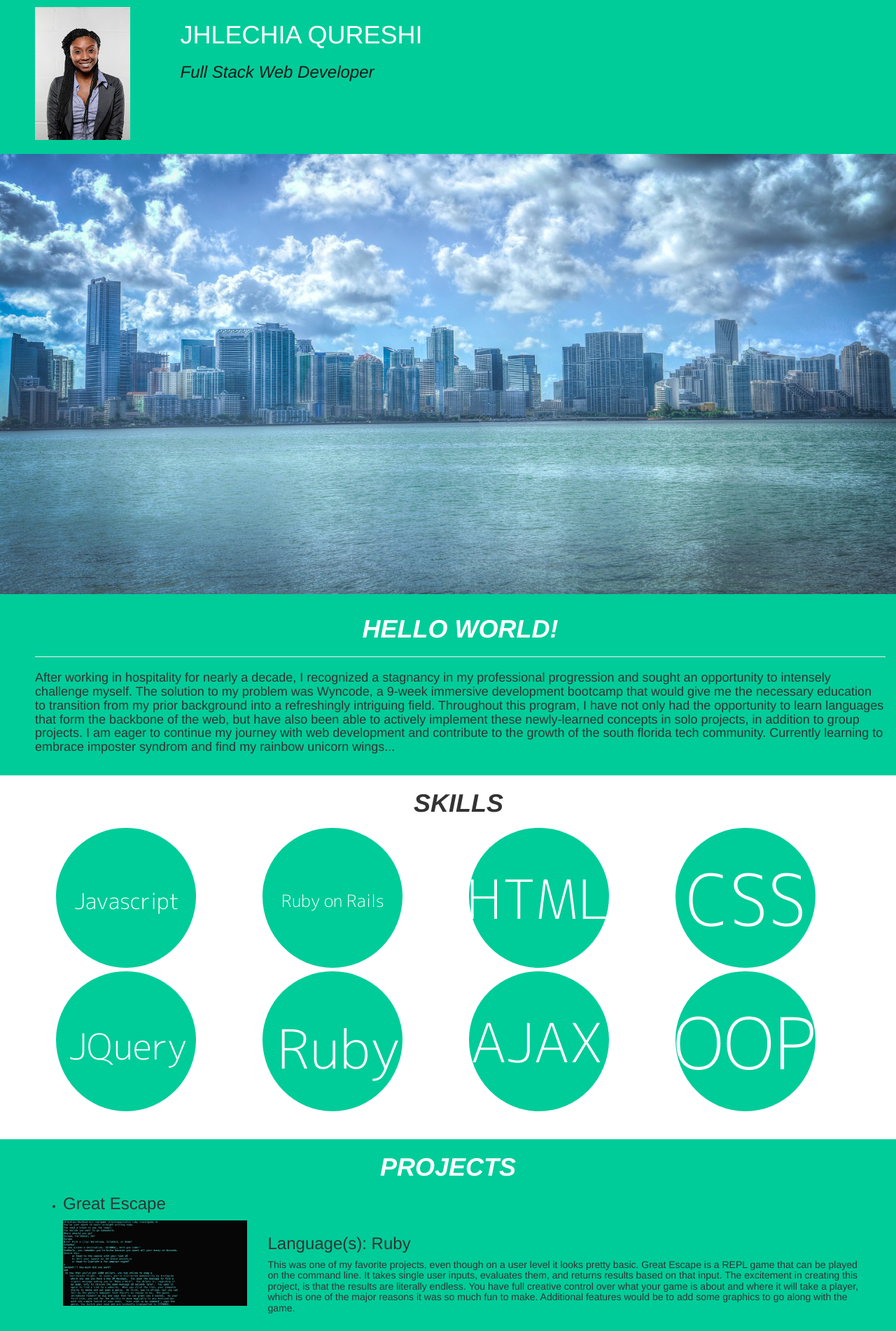
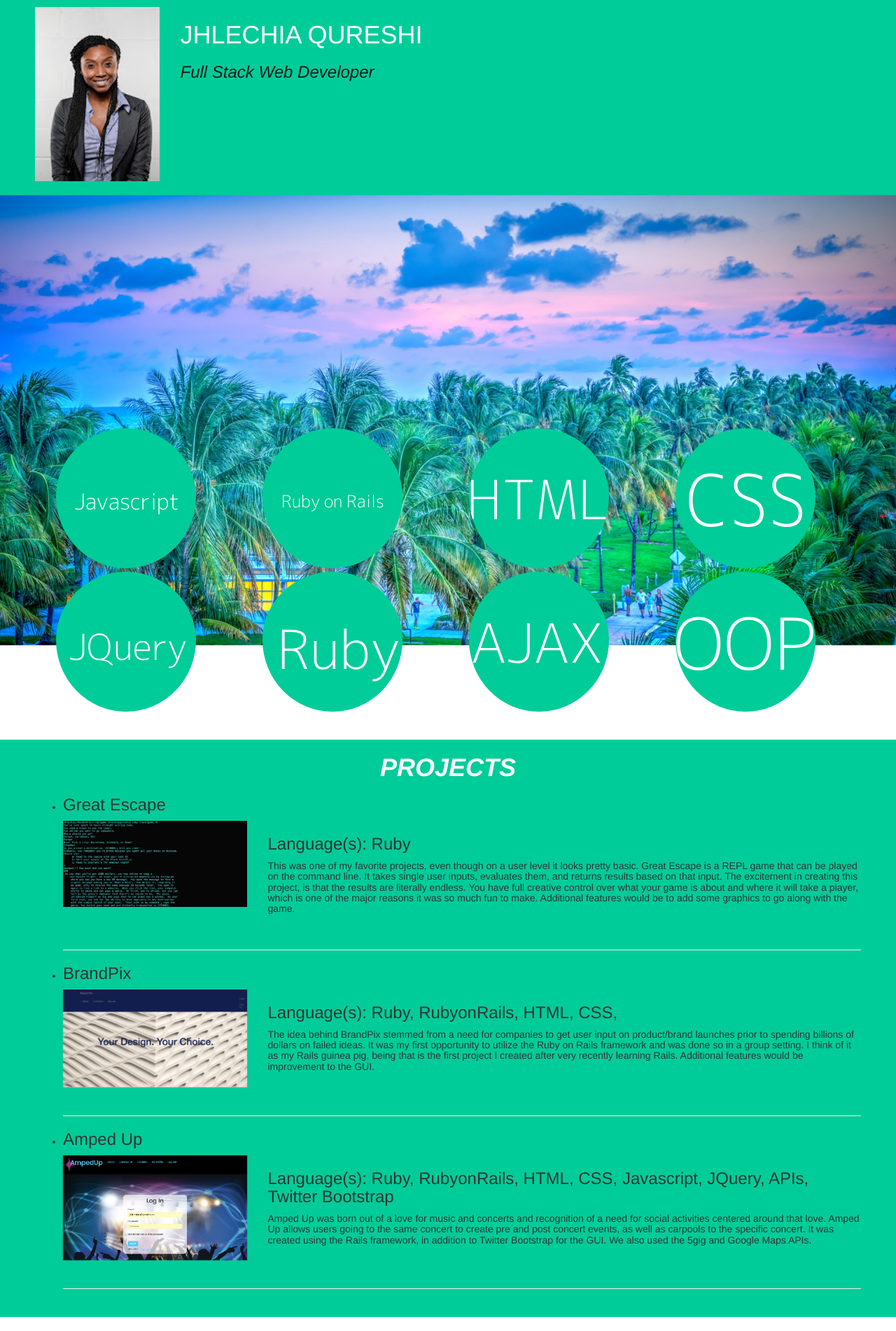
Before and after one commit to jhlechia/portfolio_site, a PHP site: page / in a window 1280 px wide. Shown: the top 1902 px of the page at 70% size. Run offline with PHP 8.4, Linux system fonts and the light colour scheme.

Commit message:
Created fixed background image.  Fixed div that was being hidden behind image

```diff
--- a/css/styles.css
+++ b/css/styles.css
@@ -56,3 +56,7 @@
   padding-top: 10px;
   padding-left: 50px;
 }
+
+.contact-section {
+  margin-bottom: 480px;
+}
--- a/index.html
+++ b/index.html
@@ -8,6 +8,7 @@
   <script type="text/javascript" src="./scripts/jQuery.js"></script>
 </head>
 <body>
+
   <div class="container-fluid header-section">
     <div class="row">
       <div class="col-md-2">
@@ -20,15 +21,15 @@
     </div><br>
   </div> <!--division for header section -->
 
-  <div class="container-fluid picture-section">
+  <div class="container-fluid picture-section"  style="position: fixed" >
     <div class="row">
-      <img src="./img/miami.png" alt="My Image" class="img-responsive">
-    </div>
+      <img src="./img/trees.png" alt="My Image" class="img-responsive">
+    </div><br>
   </div><!--division for picture section -->
 
   <div class="container-fluid bio-section">
     <h1 class="text-uppercase text-center header"><em><strong>Hello World!</strong></em></h1><hr>
-      <h4>After working in hospitality for nearly a decade, I recognized a stagnancy in my professional progression and sought an opportunity to intensely challenge myself. The solution to my problem was  Wyncode, a 9-week immersive development bootcamp that would give me the necessary education to transition from my prior background into a refreshingly intriguing field.  Throughout this program, I have not only had the opportunity to learn languages that form the backbone of the web, but have also been able to actively implement these newly-learned concepts in solo projects, in addition to group projects.  I am eager to continue my journey with web development and contribute to the growth of the south florida tech community. Currently learning to embrace imposter syndrom and find my rainbow unicorn wings...</h4><br>
+      <h4>After working in hospitality for nearly a decade, I recognized a stagnancy in my professional progression and sought an opportunity to intensely challenge myself. The solution to my problem was  Wyncode, a 9-week immersive development bootcamp that would give me the necessary education to transition from my prior background into a refreshingly intriguing field.  Throughout this program, I have not only had the opportunity to learn languages that form the backbone of the web, but have also been able to actively implement these newly-learned concepts in solo projects, in addition to group projects.  I am eager to continue my journey with web development and contribute to the growth of the south florida tech community. Currently learning to embrace imposter syndrom and flourish into the unicorn I was meant to be...</h4><br>
   </div> <!--division for bio section -->
 
   <div class="container-fluid skills-section">
@@ -42,12 +43,6 @@
     <ul class="projects-section-info">
     </ul>
   </div> <!--division for projects section -->
-
-  <div class="container-fluid picture-section">
-    <div class="row">
-      <img src="./img/trees.png" alt="My Image" class="img-responsive">
-    </div>
-  </div><!--division for picture section -->
 
   <div class="container-fluid contact-section">
     <h1 class=" text-center"><em><strong>Get in touch...  </strong></em></h1><br>
```
Also changed, not shown: _DSP0752.jpg (added), img/me.png, img/trees2.png (added).
